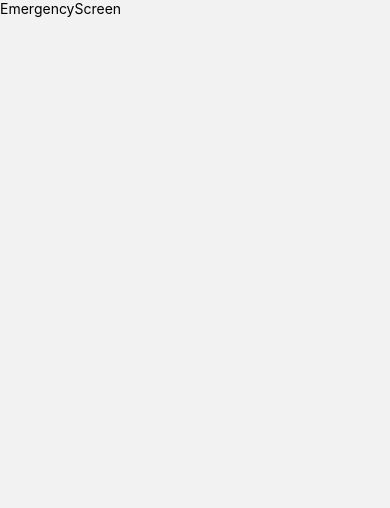
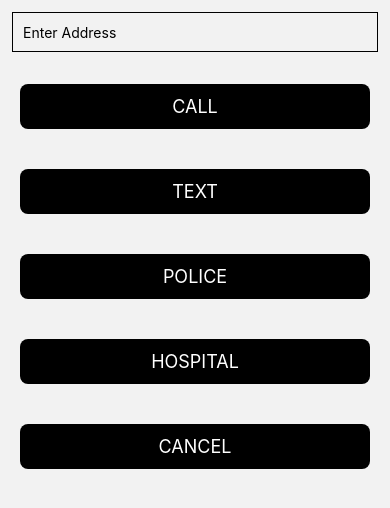
Before and after one commit to Tobiabass11/BlindSighted, a React Native app: screen /EmergencyScreen in a window 390 px wide. Shown: the top 508 px of the page. Built offline with nearby package versions, Linux system fonts and the light colour scheme.

Commit message:
Emergency screen features added

```diff
--- a/screens/EmergencyScreen.js
+++ b/screens/EmergencyScreen.js
@@ -1,14 +1,92 @@
-import {StyleSheet, Text, View} from 'react-native';
-import React from 'react';
+import {
+  StyleSheet,
+  Text,
+  TextInput,
+  TouchableOpacity,
+  Linking,
+  Platform,
+} from 'react-native';
+import React, {useState} from 'react';
+import {SafeAreaView} from 'react-native-safe-area-context';
+import {useNavigation} from '@react-navigation/native';
 
 const EmergencyScreen = () => {
+  const navigation = useNavigation();
+  const [emergencyContact, setEmergencyContact] = useState();
+  // TO MAKE CONTACT WITH EMERGENCY CONTACT
+  const makePhoneCall = () => {
+    if (Platform.OS == 'android') {
+      Linking.openURL(`tel:${emergencyContact}`);
+    } else {
+      Linking.openURL(`telprompt:${emergencyContact}`);
+    }
+  };
+  // TO CALL THE POLICE
+  const callPolice = () => {
+    if (Platform.OS == 'android') {
+      Linking.openURL('tel:999');
+    } else {
+      Linking.openURL('telprompt:999');
+    }
+  };
+
+  // TO CALL THE HOSPITAL
+  const callHospital = () => {
+    if (Platform.OS == 'android') {
+      Linking.openURL('tel:111');
+    } else {
+      Linking.openURL('telprompt:111');
+    }
+  };
   return (
-    <View>
-      <Text>EmergencyScreen</Text>
-    </View>
+    <SafeAreaView>
+      <TextInput
+        style={styles.input}
+        onChangeText={setEmergencyContact}
+        value={emergencyContact}
+        placeholder="Enter Address"
+        keyboardType="numeric"
+      />
+      <TouchableOpacity style={styles.button} onPress={() => makePhoneCall()}>
+        <Text style={styles.buttonText}>CALL</Text>
+      </TouchableOpacity>
+      <TouchableOpacity style={styles.button} onPress={() => makePhoneCall()}>
+        <Text style={styles.buttonText}>TEXT</Text>
+      </TouchableOpacity>
+      <TouchableOpacity style={styles.button} onPress={() => callPolice()}>
+        <Text style={styles.buttonText}>POLICE</Text>
+      </TouchableOpacity>
+      <TouchableOpacity style={styles.button} onPress={() => callHospital()}>
+        <Text style={styles.buttonText}>HOSPITAL</Text>
+      </TouchableOpacity>
+      <TouchableOpacity
+        style={styles.button}
+        onPress={() => navigation.navigate('HomeScreen')}>
+        <Text style={styles.buttonText}>CANCEL</Text>
+      </TouchableOpacity>
+    </SafeAreaView>
   );
 };
 
 export default EmergencyScreen;
 
-const styles = StyleSheet.create({});
+const styles = StyleSheet.create({
+  input: {
+    height: 40,
+    margin: 12,
+    borderWidth: 1,
+    padding: 10,
+  },
+  button: {
+    backgroundColor: 'black',
+    padding: 12,
+    borderRadius: 8,
+    margin: 20,
+    alignItems: 'center',
+  },
+  buttonText: {
+    color: 'white',
+    fontSize: 18,
+    textAlign: 'center',
+  },
+});
--- a/screens/HomeScreen.js
+++ b/screens/HomeScreen.js
@@ -20,12 +20,12 @@ const HomeScreen = () => {
         onPress={() =>
           navigation.navigate('MapScreen', {paramKey: destinationAddress})
         }>
-        <Text>MAP</Text>
+        <Text style={styles.buttonText}>MAP</Text>
       </TouchableOpacity>
       <TouchableOpacity
         style={styles.button}
         onPress={() => navigation.navigate('EmergencyScreen')}>
-        <Text>EMERGENCY</Text>
+        <Text style={styles.buttonText}>EMERGENCY</Text>
       </TouchableOpacity>
     </SafeAreaView>
   );
@@ -41,8 +41,15 @@ const styles = StyleSheet.create({
     padding: 10,
   },
   button: {
+    backgroundColor: 'black',
+    padding: 12,
+    borderRadius: 8,
+    margin: 20,
     alignItems: 'center',
-    backgroundColor: '#DDDDDD',
-    padding: 10,
+  },
+  buttonText: {
+    color: 'white',
+    fontSize: 18,
+    textAlign: 'center',
   },
 });
```
Also changed, not shown: 1 other file (tests, documents, lock files or other folders).
